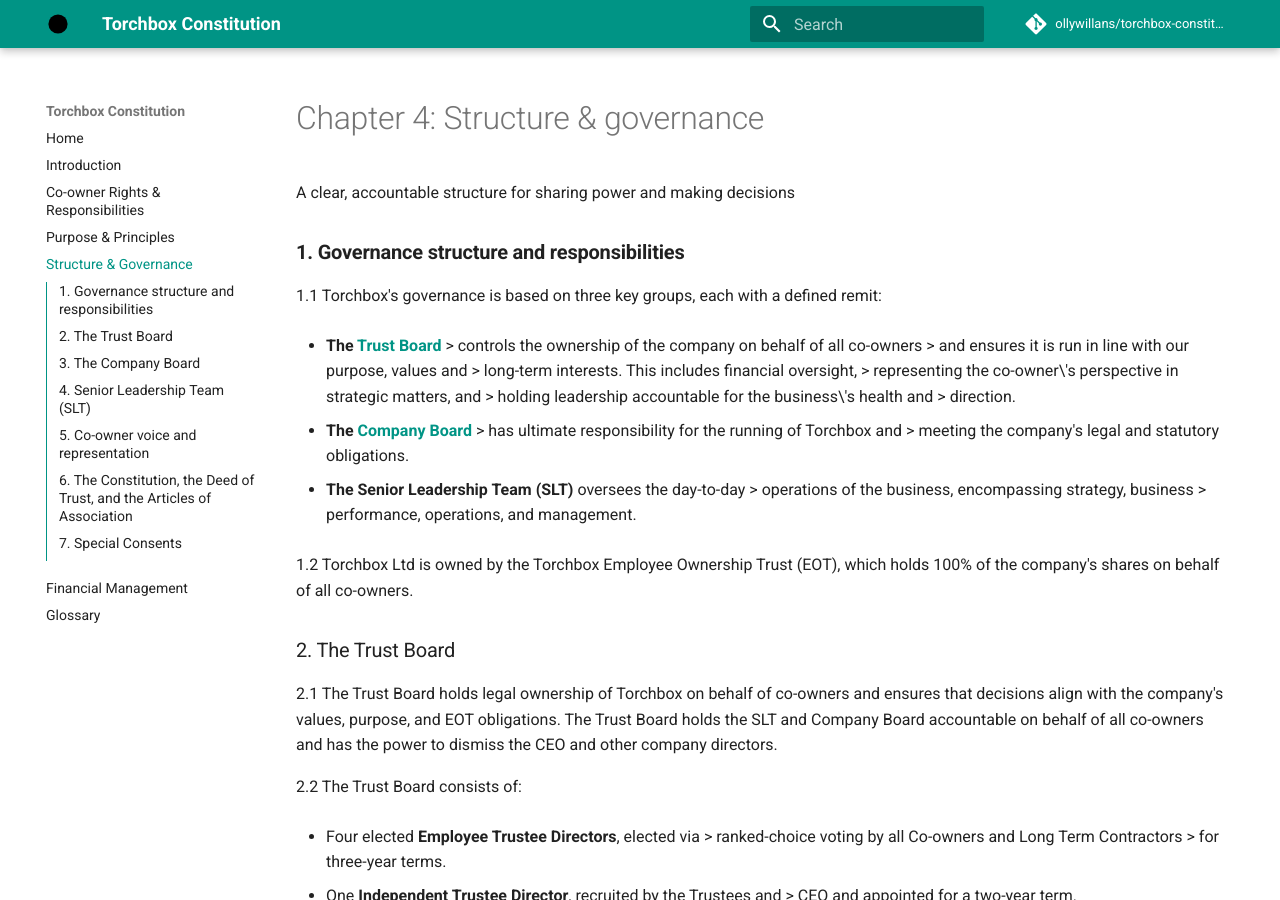
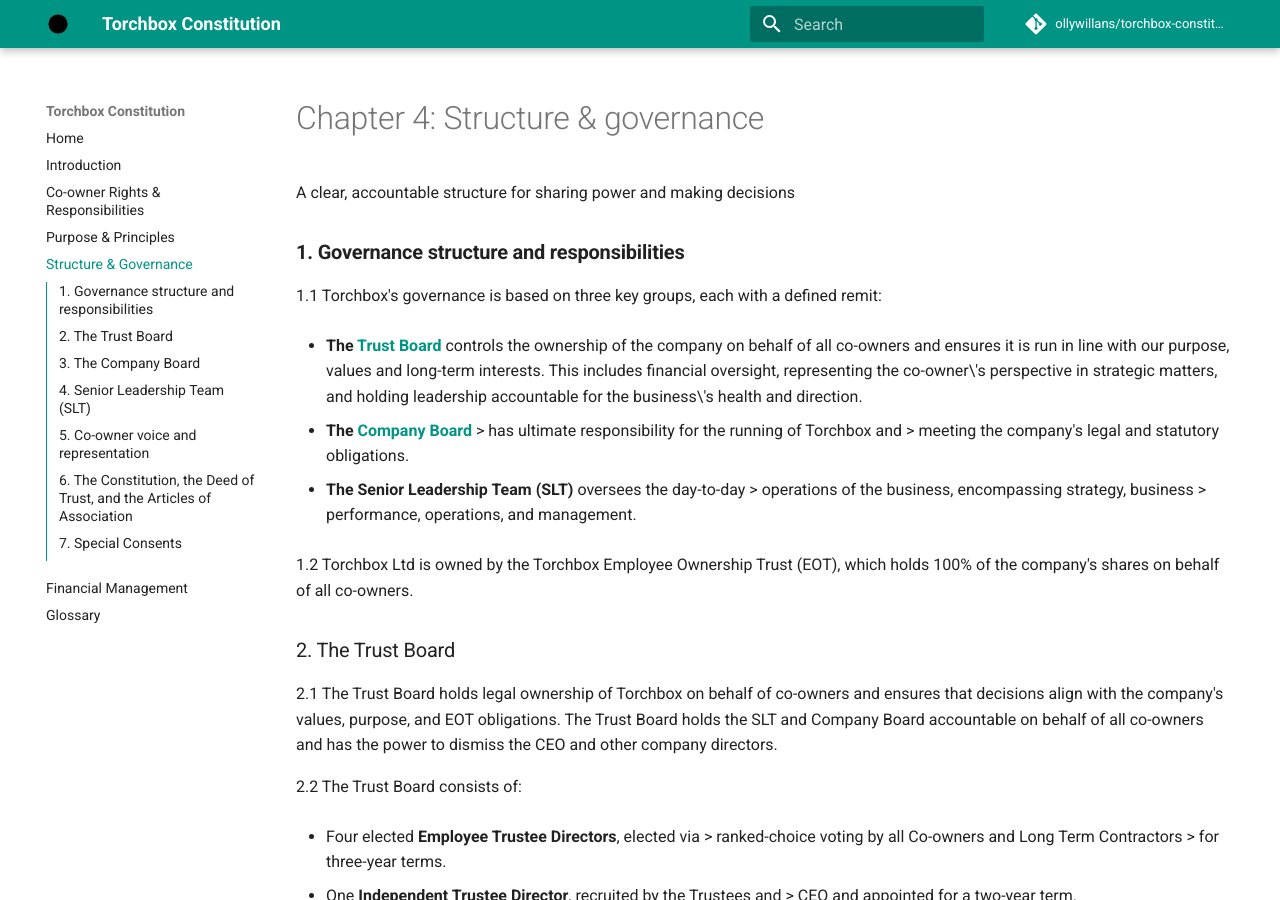
Before and after one commit to torchbox/torchbox-constitution, an MkDocs documentation site: the page built from docs/structure-and-governance.md, in a window 1280 px wide and 900 px high. Built offline with MkDocs 1.6.1 and Material for MkDocs 9.7.7, drawn with Linux system fonts in a browser that asks for light colours; comment, search, counter and statistics services are not loaded.

```diff
--- a/docs/structure-and-governance.md
+++ b/docs/structure-and-governance.md
@@ -7,13 +7,7 @@ A clear, accountable structure for sharing power and making decisions
 1.1 Torchbox's governance is based on three key groups, each with a
 defined remit:
 
--   **The [Trust Board](https://find-and-update.company-information.service.gov.uk/company/12054233/officers)**
-    > controls the ownership of the company on behalf of all co-owners
-    > and ensures it is run in line with our purpose, values and
-    > long-term interests. This includes financial oversight,
-    > representing the co-owner\'s perspective in strategic matters, and
-    > holding leadership accountable for the business\'s health and
-    > direction.
+-   **The [Trust Board](https://find-and-update.company-information.service.gov.uk/company/12054233/officers)** controls the ownership of the company on behalf of all co-owners and ensures it is run in line with our purpose, values and long-term interests. This includes financial oversight, representing the co-owner\'s perspective in strategic matters, and holding leadership accountable for the business\'s health and direction.
 
 -   **The [Company Board](https://find-and-update.company-information.service.gov.uk/company/03983354/officers)**
     > has ultimate responsibility for the running of Torchbox and
```
